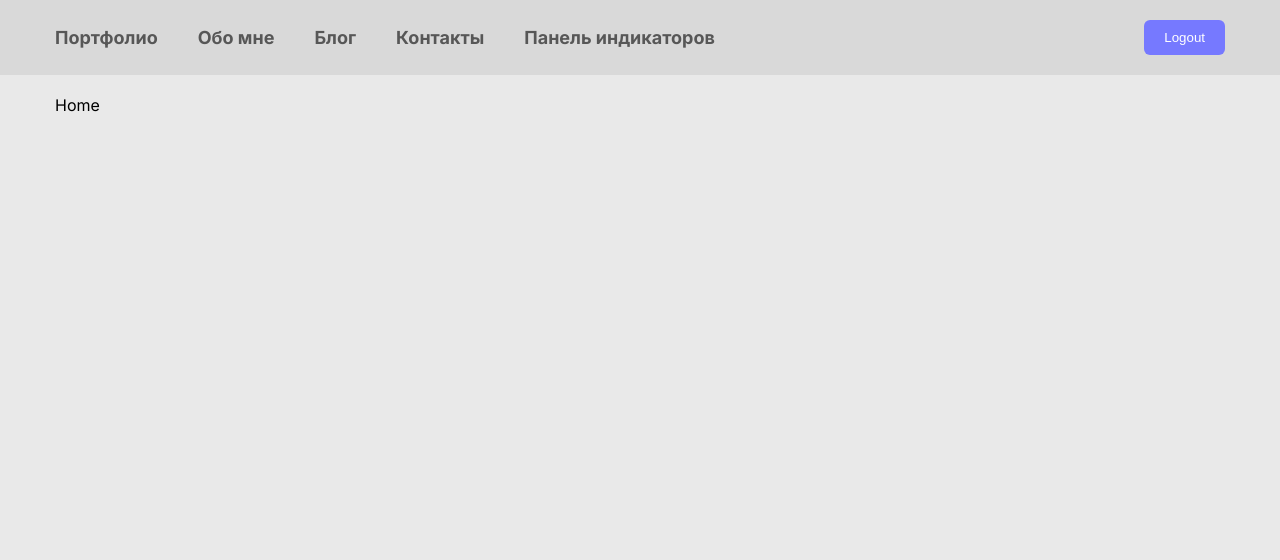
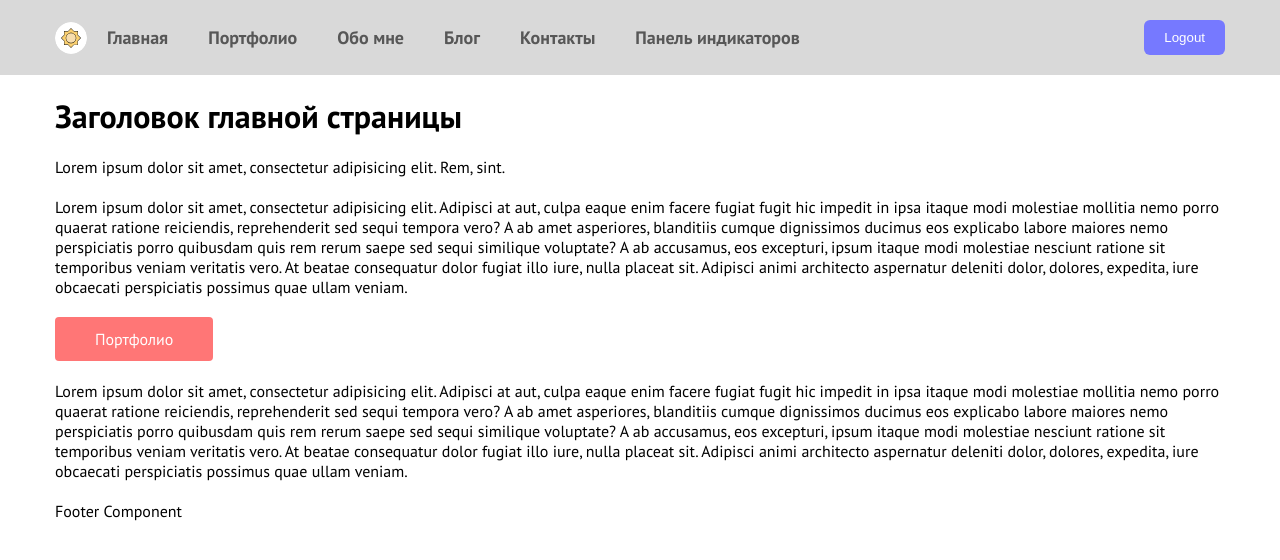
Before and after one commit to WebSergeevDima/project-nextjs, a Next.js app: page / in a window 1280 px wide. Shown: the top 560 px of the page. Built offline with nearby package versions, Linux system fonts and the light colour scheme.

Commit message:
add switcher of theme with help createContext and provider

```diff
--- a/src/app/globals.css
+++ b/src/app/globals.css
@@ -1,3 +1,5 @@
+@import url('https://fonts.googleapis.com/css2?family=Montserrat:wght@100;300;400;500;600;700;800;900&family=PT+Sans:wght@400;700&display=swap');
+
 * {
   box-sizing: border-box;
   padding: 0;
@@ -11,6 +13,9 @@ body {
 }
 
 body {
+  font-family: 'Montserrat', sans-serif;
+  font-family: 'PT Sans', sans-serif;
+
   background: #e9e9e9;
 }
 
@@ -20,3 +25,20 @@ body {
   margin: 0 auto;
   padding: 0 15px;
 }
+
+.theme.light {
+  background: #ffffff;
+}
+
+.theme.dark {
+  background: #333333;
+  color: #dbdbdb;
+}
+
+.dark .themeNavbar {
+  background: #2b2b3d;
+}
+
+.dark .themeNavbar a {
+  color: #fff;
+}
--- a/src/app/layout.js
+++ b/src/app/layout.js
@@ -1,27 +1,45 @@
 import './globals.css'
 import {Inter} from 'next/font/google'
-import Navbar from "@/components/Navbar/Navbar";
+import Header from "@/components/Header/Header";
+import Footer from "@/components/Footer/Footer";
+import {ThemeProvider} from "@/context/ThemeContext";
 
 const inter = Inter({subsets: ['latin']})
 
 export const metadata = {
-    title: 'Create Next App',
+    title: 'Next App',
     description: 'Generated by create next app',
 }
+
+
 
 export default function RootLayout({children}) {
     return (
         <html lang="en">
-        <body className={inter.className}>
 
-        <div>
-            <Navbar/>
-            <div className="container">
-                {children}
+        <head></head>
+        {/*<link rel="preconnect" href="https://fonts.googleapis.com"/>*/}
+        {/*<link rel="preconnect" href="https://fonts.gstatic.com" crossOrigin/>*/}
+
+
+        {/*<body className={inter.className}>*/}
+
+        <ThemeProvider>
+            <div className="wrapper">
+
+                <Header/>
+                <div>
+
+                    <div className="container">
+                        {children}
+                    </div>
+
+                </div>
+                <Footer/>
             </div>
-        </div>
+        </ThemeProvider>
 
-        </body>
+        {/*</body>*/}
         </html>
     )
 }
--- a/src/app/page.js
+++ b/src/app/page.js
@@ -1,8 +1,16 @@
+import Button from "@/components/Button/Button";
+import style from './page.module.css'
 
 export default function Home() {
+
   return (
       <div>
-        Home
+          <h1>Заголовок главной страницы</h1>
+          <div className={style.description}>Lorem ipsum dolor sit amet, consectetur adipisicing elit. Rem, sint.</div>
+          <div className={style.description}>Lorem ipsum dolor sit amet, consectetur adipisicing elit. Adipisci at aut, culpa eaque enim facere fugiat fugit hic impedit in ipsa itaque modi molestiae mollitia nemo porro quaerat ratione reiciendis, reprehenderit sed sequi tempora vero? A ab amet asperiores, blanditiis cumque dignissimos ducimus eos explicabo labore maiores nemo perspiciatis porro quibusdam quis rem rerum saepe sed sequi similique voluptate? A ab accusamus, eos excepturi, ipsum itaque modi molestiae nesciunt ratione sit temporibus veniam veritatis vero. At beatae consequatur dolor fugiat illo iure, nulla placeat sit. Adipisci animi architecto aspernatur deleniti dolor, dolores, expedita, iure obcaecati perspiciatis possimus quae ullam veniam.</div>
+        <Button text={'Портфолио'} url={'/portfolio'}/>
+          <div className={style.description}>Lorem ipsum dolor sit amet, consectetur adipisicing elit. Adipisci at aut, culpa eaque enim facere fugiat fugit hic impedit in ipsa itaque modi molestiae mollitia nemo porro quaerat ratione reiciendis, reprehenderit sed sequi tempora vero? A ab amet asperiores, blanditiis cumque dignissimos ducimus eos explicabo labore maiores nemo perspiciatis porro quibusdam quis rem rerum saepe sed sequi similique voluptate? A ab accusamus, eos excepturi, ipsum itaque modi molestiae nesciunt ratione sit temporibus veniam veritatis vero. At beatae consequatur dolor fugiat illo iure, nulla placeat sit. Adipisci animi architecto aspernatur deleniti dolor, dolores, expedita, iure obcaecati perspiciatis possimus quae ullam veniam.</div>
+
       </div>
   )
 }
--- a/src/app/page.module.css
+++ b/src/app/page.module.css
@@ -1,229 +1,3 @@
-.main {
-  display: flex;
-  flex-direction: column;
-  justify-content: space-between;
-  align-items: center;
-  padding: 6rem;
-  min-height: 100vh;
+.description {
+  margin: 20px 0;
 }
-
-.description {
-  display: inherit;
-  justify-content: inherit;
-  align-items: inherit;
-  font-size: 0.85rem;
-  max-width: var(--max-width);
-  width: 100%;
-  z-index: 2;
-  font-family: var(--font-mono);
-}
-
-.description a {
-  display: flex;
-  justify-content: center;
-  align-items: center;
-  gap: 0.5rem;
-}
-
-.description p {
-  position: relative;
-  margin: 0;
-  padding: 1rem;
-  background-color: rgba(var(--callout-rgb), 0.5);
-  border: 1px solid rgba(var(--callout-border-rgb), 0.3);
-  border-radius: var(--border-radius);
-}
-
-.code {
-  font-weight: 700;
-  font-family: var(--font-mono);
-}
-
-.grid {
-  display: grid;
-  grid-template-columns: repeat(4, minmax(25%, auto));
-  width: var(--max-width);
-  max-width: 100%;
-}
-
-.card {
-  padding: 1rem 1.2rem;
-  border-radius: var(--border-radius);
-  background: rgba(var(--card-rgb), 0);
-  border: 1px solid rgba(var(--card-border-rgb), 0);
-  transition: background 200ms, border 200ms;
-}
-
-.card span {
-  display: inline-block;
-  transition: transform 200ms;
-}
-
-.card h2 {
-  font-weight: 600;
-  margin-bottom: 0.7rem;
-}
-
-.card p {
-  margin: 0;
-  opacity: 0.6;
-  font-size: 0.9rem;
-  line-height: 1.5;
-  max-width: 30ch;
-}
-
-.center {
-  display: flex;
-  justify-content: center;
-  align-items: center;
-  position: relative;
-  padding: 4rem 0;
-}
-
-.center::before {
-  background: var(--secondary-glow);
-  border-radius: 50%;
-  width: 480px;
-  height: 360px;
-  margin-left: -400px;
-}
-
-.center::after {
-  background: var(--primary-glow);
-  width: 240px;
-  height: 180px;
-  z-index: -1;
-}
-
-.center::before,
-.center::after {
-  content: '';
-  left: 50%;
-  position: absolute;
-  filter: blur(45px);
-  transform: translateZ(0);
-}
-
-.logo {
-  position: relative;
-}
-/* Enable hover only on non-touch devices */
-@media (hover: hover) and (pointer: fine) {
-  .card:hover {
-    background: rgba(var(--card-rgb), 0.1);
-    border: 1px solid rgba(var(--card-border-rgb), 0.15);
-  }
-
-  .card:hover span {
-    transform: translateX(4px);
-  }
-}
-
-@media (prefers-reduced-motion) {
-  .card:hover span {
-    transform: none;
-  }
-}
-
-/* Mobile */
-@media (max-width: 700px) {
-  .content {
-    padding: 4rem;
-  }
-
-  .grid {
-    grid-template-columns: 1fr;
-    margin-bottom: 120px;
-    max-width: 320px;
-    text-align: center;
-  }
-
-  .card {
-    padding: 1rem 2.5rem;
-  }
-
-  .card h2 {
-    margin-bottom: 0.5rem;
-  }
-
-  .center {
-    padding: 8rem 0 6rem;
-  }
-
-  .center::before {
-    transform: none;
-    height: 300px;
-  }
-
-  .description {
-    font-size: 0.8rem;
-  }
-
-  .description a {
-    padding: 1rem;
-  }
-
-  .description p,
-  .description div {
-    display: flex;
-    justify-content: center;
-    position: fixed;
-    width: 100%;
-  }
-
-  .description p {
-    align-items: center;
-    inset: 0 0 auto;
-    padding: 2rem 1rem 1.4rem;
-    border-radius: 0;
-    border: none;
-    border-bottom: 1px solid rgba(var(--callout-border-rgb), 0.25);
-    background: linear-gradient(
-      to bottom,
-      rgba(var(--background-start-rgb), 1),
-      rgba(var(--callout-rgb), 0.5)
-    );
-    background-clip: padding-box;
-    backdrop-filter: blur(24px);
-  }
-
-  .description div {
-    align-items: flex-end;
-    pointer-events: none;
-    inset: auto 0 0;
-    padding: 2rem;
-    height: 200px;
-    background: linear-gradient(
-      to bottom,
-      transparent 0%,
-      rgb(var(--background-end-rgb)) 40%
-    );
-    z-index: 1;
-  }
-}
-
-/* Tablet and Smaller Desktop */
-@media (min-width: 701px) and (max-width: 1120px) {
-  .grid {
-    grid-template-columns: repeat(2, 50%);
-  }
-}
-
-@media (prefers-color-scheme: dark) {
-  .vercelLogo {
-    filter: invert(1);
-  }
-
-  .logo {
-    filter: invert(1) drop-shadow(0 0 0.3rem #ffffff70);
-  }
-}
-
-@keyframes rotate {
-  from {
-    transform: rotate(360deg);
-  }
-  to {
-    transform: rotate(0deg);
-  }
-}
--- a/src/app/portfolio/[category]/page.jsx
+++ b/src/app/portfolio/[category]/page.jsx
@@ -3,7 +3,9 @@ import style from './page.module.css';
 
 const PortfolioId = () => {
     return (
-        <div>PortfolioId</div>
+        <div>
+
+        </div>
     )
 }
 
--- /dev/null
+++ b/src/components/Button/Button.js
@@ -0,0 +1,11 @@
+import React from 'react';
+import Link from "next/link";
+import style from './Button.module.css';
+
+const Button = ({text, url}) => {
+    return (
+        <Link className={style.button} href={url}>{text}</Link>
+    );
+};
+
+export default Button;
--- /dev/null
+++ b/src/components/Button/Button.module.css
@@ -0,0 +1,19 @@
+.button {
+    border-radius: 4px;
+    display: inline-block;
+    background: #ff7676;
+    height: 44px;
+    line-height: 44px;
+    padding: 0 40px;
+    font-size: 16px;
+    font-weight: 500;
+    text-decoration: none;
+    color: #fff;
+    transition: .2s;
+    cursor: pointer;
+}
+.button:hover {
+    text-decoration: none;
+    color: #fff;
+    opacity: .8;
+}
--- a/src/components/Navbar/Navbar.jsx
+++ b/src/components/Header/Header.jsx
@@ -2,9 +2,11 @@
 
 import React from 'react';
 import Link from "next/link";
-import style from './page.module.css'
+import style from './Header.module.css'
+import SwitchTheme from "@/components/SwitchTheme/SwitchTheme";
 
 const links = [
+    {id: 0, title: 'Главная', url: '/'},
     {id: 1, title: 'Портфолио', url: '/portfolio'},
     {id: 2, title: 'Обо мне', url: '/about'},
     {id: 3, title: 'Блог', url: '/blog'},
@@ -12,18 +14,19 @@ const links = [
     {id: 5, title: 'Панель индикаторов', url: '/dashboard'}
 ];
 
-const Navbar = () => {
+const Header = () => {
 
     const logoutHandler = () => {
         console.log('Is LogOut');
     }
 
     return (
-        <div className={`${style.headerWrapper}`} >
+        <div className={`themeNavbar ${style.headerWrapper}`} >
         <header className={'container'}>
             <div className={`${style.header}`}>
                 <div>
                     <nav className={style.header__nav}>
+                        <SwitchTheme/>
                         {links.map(link => {
                             return <Link key={link.id} href={link.url} className={style.header__navLink}>{link.title}</Link>
                         })}
@@ -36,4 +39,4 @@ const Navbar = () => {
     );
 };
 
-export default Navbar;
+export default Header;
--- a/src/components/Navbar/page.module.css
+++ b/src/components/Header/Header.module.css
@@ -12,7 +12,6 @@
 
 .header__nav {
     display: flex;
-    margin:  0 -20px;
     align-items: center;
 }
 
--- /dev/null
+++ b/src/components/SwitchTheme/SwitchTheme.jsx
@@ -0,0 +1,23 @@
+import React, {useContext} from 'react';
+import style from './SwitchTheme.module.css'
+import Image from "next/image";
+import {ThemeContext} from "@/context/ThemeContext";
+
+const SwitchTheme = () => {
+
+    const {theme, switchTheme} = useContext(ThemeContext);
+
+    return (
+        <div className={theme === 'dark' ? style.dark : style.light}>
+            <div className={`${style.button} ${style.r}`} onClick={switchTheme}>
+                <div className={style.knobs}>
+                    <div className={style.knobsLight}><Image width={20} height={20} src='/svg/sun.svg' alt="light"/></div>
+                    <div className={style.knobsDark}><Image width={20} height={20} src='/svg/moon.svg' alt="dark"/></div>
+                </div>
+                <div className={style.layer}></div>
+            </div>
+        </div>
+    );
+};
+
+export default SwitchTheme;
--- /dev/null
+++ b/src/components/SwitchTheme/SwitchTheme.module.css
@@ -0,0 +1,89 @@
+.knobs,
+.layer {
+    position: absolute;
+    top: 0;
+    right: 0;
+    bottom: 0;
+    left: 0;
+    cursor: pointer;
+    user-select: none;
+}
+
+.button {
+    position: relative;
+    top: 50%;
+    width: 32px;
+    height: 32px;
+    overflow: hidden;
+}
+
+.button.r,
+.button.r .layer {
+    border-radius: 100px;
+}
+
+.button.b2 {
+    border-radius: 2px;
+}
+
+.checkbox {
+    position: relative;
+    width: 100%;
+    height: 100%;
+    padding: 0;
+    margin: 0;
+    opacity: 0;
+    cursor: pointer;
+    z-index: 3;
+}
+
+.knobs {
+    z-index: 2;
+}
+
+.layer {
+    width: 100%;
+    background-color: #ffffff;
+    transition: 0.3s ease all;
+    z-index: 1;
+}
+
+
+.knobsLight,
+.knobsDark {
+    position: absolute;
+    top: 4px;
+    height: 20px;
+    color: #fff;
+    transition: 0.3s cubic-bezier(0.18, 0.89, 0.35, 1.15) all;
+}
+
+
+.knobsDark {
+    top: -28px;
+    right: 4px;
+    left: auto;
+}
+
+.knobs .knobsLight {
+    top: -28px;
+}
+
+.light .knobsLight {
+    left: 6px;
+    top: 6px;
+}
+
+.dark .knobs .knobsDark {
+    top: 6px;
+    right: 5px;
+}
+
+
+.light .layer {
+    background-color: #ffffff;
+}
+
+.dark .layer {
+    background-color: #979797;
+}
--- /dev/null
+++ b/src/context/ThemeContext.jsx
@@ -0,0 +1,20 @@
+"use client";
+
+import {createContext, useState} from "react";
+
+export const ThemeContext = createContext();
+
+export const ThemeProvider = ({children}) => {
+
+    const [theme, setTheme] = useState('light');
+
+    const switchTheme = () => {
+        return setTheme(prev => theme === 'dark' ? 'light' : 'dark');
+    }
+
+    return (
+        <ThemeContext.Provider value={{theme, switchTheme}}>
+            <body className={`theme ${theme}`}>{children}</body>
+        </ThemeContext.Provider>
+    );
+}
```
Also changed, not shown: public/svg/moon.svg (added), public/svg/sun.svg (added).
